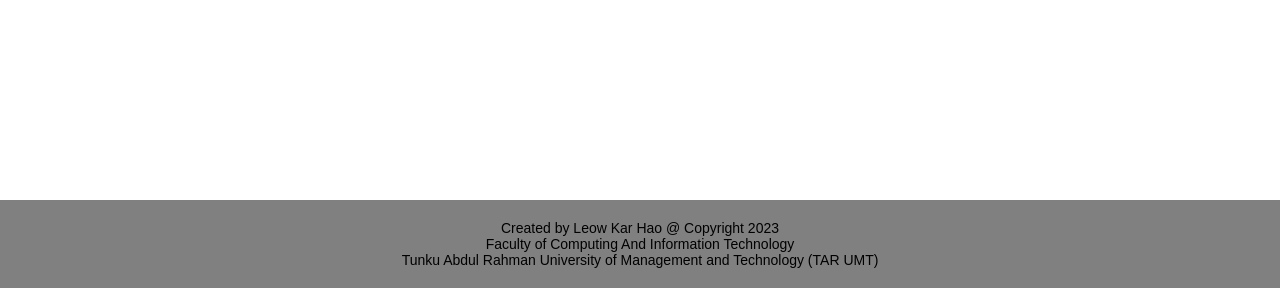
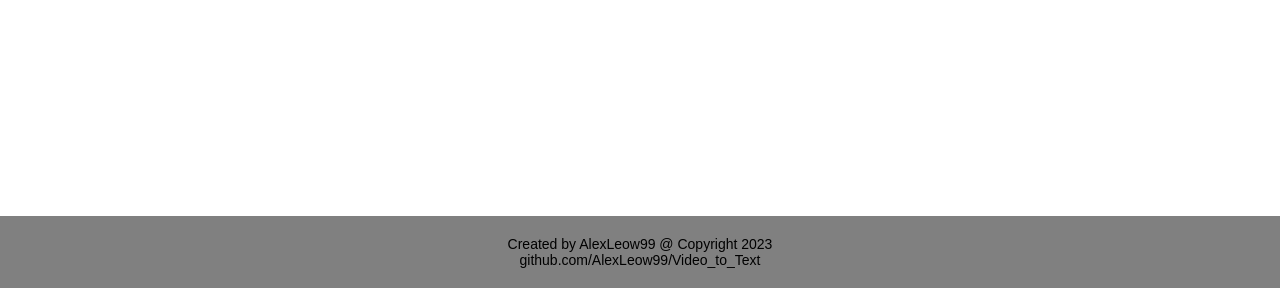
Before and after one commit to AlexLeow99/Video_to_Text, a Flask app: page / in a window 1280 px wide. Shown: the part 512-800 px from the top of the page. Run offline with Flask 3, Linux system fonts and the light colour scheme.

Commit message:
Add files via upload

```diff
--- a/templates/footer.html
+++ b/templates/footer.html
@@ -9,7 +9,6 @@
 </style>
 
 <footer>
-    Created by Leow Kar Hao @ Copyright 2023<br>
-    Faculty of Computing And Information Technology<br>
-    Tunku Abdul Rahman University of Management and Technology (TAR UMT)
+    Created by AlexLeow99 @ Copyright 2023<br>
+    <a href="https://github.com/AlexLeow99/Video_to_Text">github.com/AlexLeow99/Video_to_Text</a>
 </footer>
```
